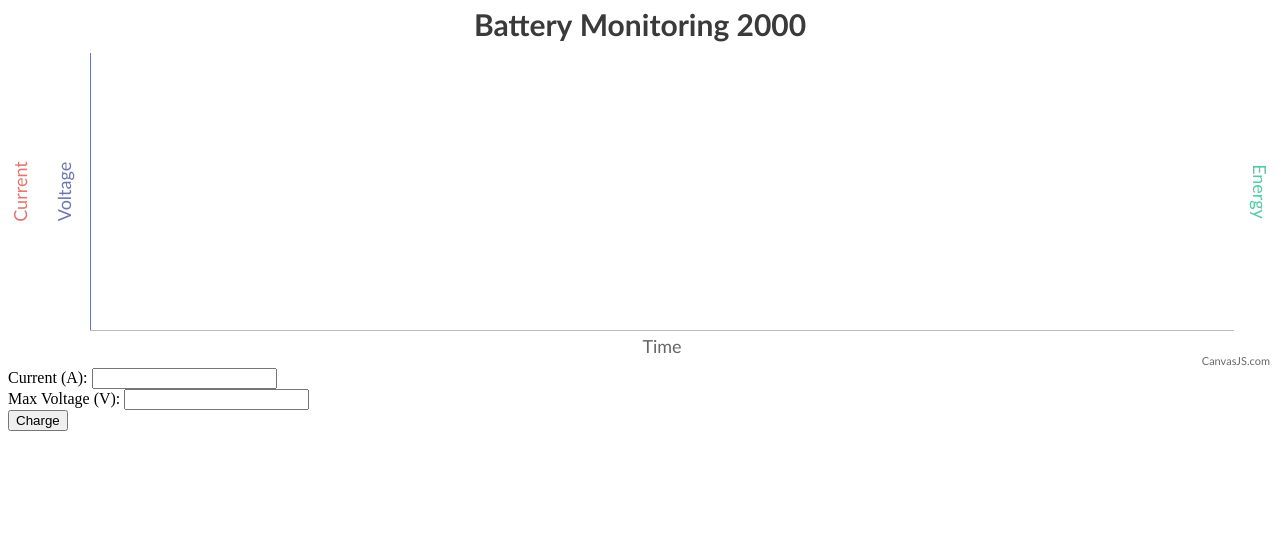
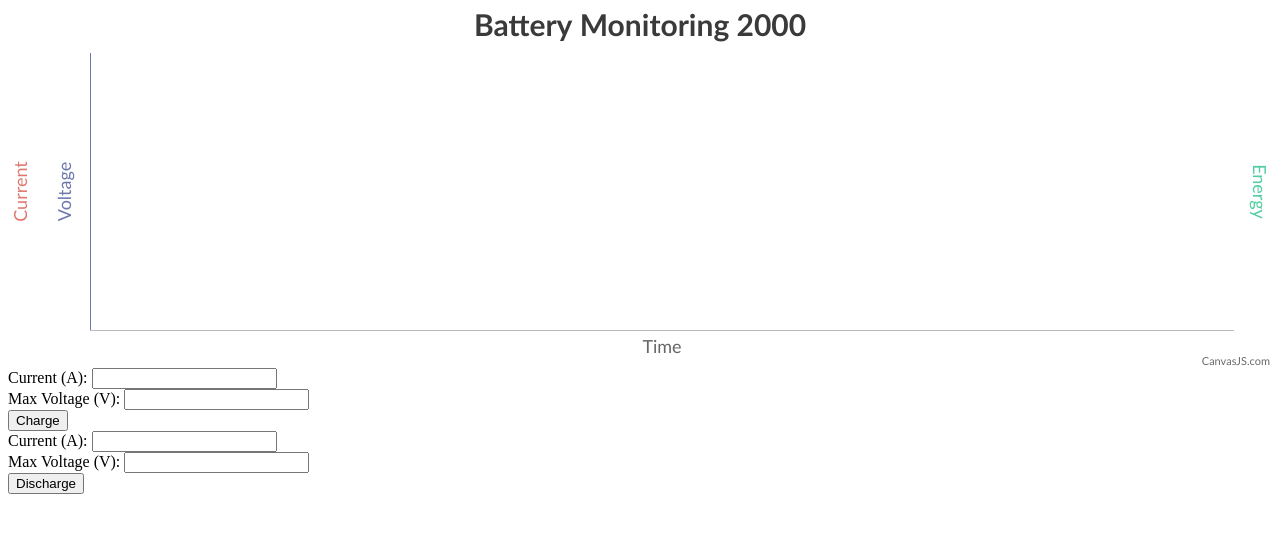
Before and after one commit to antoine40watts/ebc_b20h_py, a FastAPI app: page /index in a window 1280 px wide. Shown: the top 533 px of the page. Run offline with FastAPI, Linux system fonts and the light colour scheme; data that the repository does not hold is empty; some libraries are stand-ins or nearby versions.

Commit message:
discharge

```diff
--- a/templates/index.html
+++ b/templates/index.html
@@ -103,19 +103,29 @@
     <script src="https://canvasjs.com/assets/script/jquery-1.11.1.min.js"></script>
     <script src="{{ url_for('static', path='js/canvasjs.min.js') }}"></script>
 
-    <label for="current">Current (A):</label>
-    <input type="number" step="0.01" id="current" name="current"><br>
+    <label for="cCurrent">Current (A):</label>
+    <input type="number" step="0.01" id="cCurrent" name="cCurrent"><br>
 
-    <label for="maxVoltage">Max Voltage (V):</label>
-    <input type="number" step="0.01" id="maxVoltage" name="maxVoltage"><br>
+    <label for="cMaxVoltage">Max Voltage (V):</label>
+    <input type="number" step="0.01" id="cMaxVoltage" name="cMaxVoltage"><br>
 
     <button id="chargeButton">Charge</button>
+
+    <br>
+
+    <label for="dCurrent">Current (A):</label>
+    <input type="number" step="0.01" id="dCurrent" name="dCurrent"><br>
+
+    <label for="dMaxVoltage">Max Voltage (V):</label>
+    <input type="number" step="0.01" id="dMaxVoltage" name="dMaxVoltage"><br>
+
+    <button id="dischargeButton">Discharge</button>
 
     <script>
     $(document).ready(function() {
         $("#chargeButton").click(function() {
-            const current = $("#current").val();
-            const maxVoltage = $("#maxVoltage").val();
+            const current = $("#cCurrent").val();
+            const maxVoltage = $("#cMaxVoltage").val();
 
             $.ajax({
                 url: 'http://{{ hostname }}:8000/charge',  // Point to your FastAPI server
@@ -133,6 +143,29 @@
                 }
             });
         });
+
+        $("#dischargeButton").click(function() {
+            const current = $("#dCurrent").val();
+            const maxVoltage = $("#dMaxVoltage").val();
+
+            $.ajax({
+                url: 'http://{{ hostname }}:8000/discharge',  // Point to your FastAPI server
+                type: 'POST',
+                dataType: 'json',
+                contentType: 'application/json',
+                data: JSON.stringify({
+                    'current': parseFloat(current),
+                    'maxVoltage': parseFloat(maxVoltage)
+                }),
+                success: function(response) {
+                },
+                error: function(error) {
+                    alert("Failed to send the charge request: " + JSON.stringify(error));
+                }
+            });
+        });
+
+
     });
     </script>
 </body>
```
